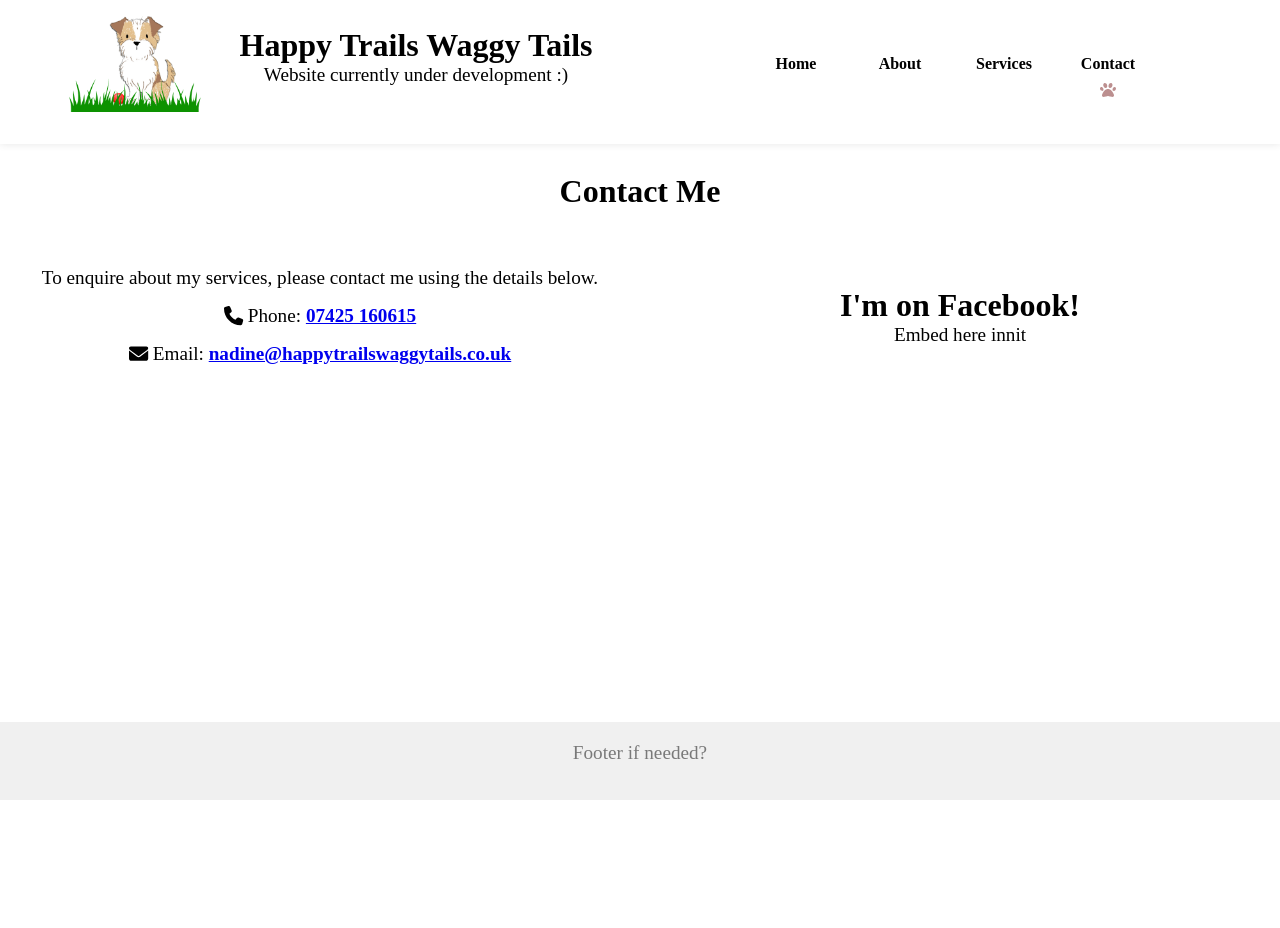
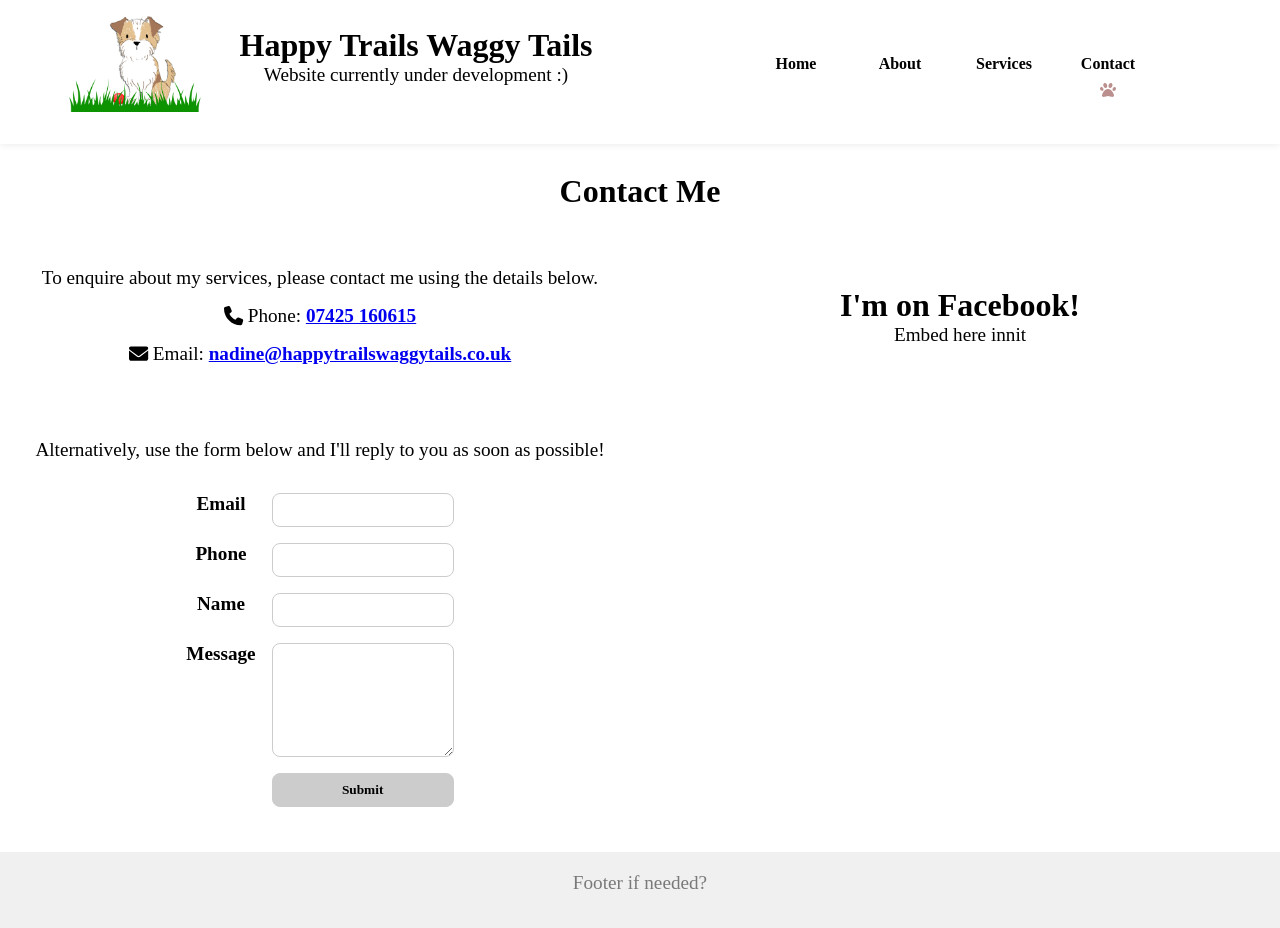
Before and after one commit to ChaosCantrip/HappyTrailsWaggyTails, a Next.js app: page /contact in a window 1280 px wide. Before the commit the page ends 800 px from the top, so only its background shows below. Built offline with nearby package versions, Linux system fonts and the light colour scheme; a web font is replaced by a local one.

Commit message:
Added ContactForm

```diff
--- /dev/null
+++ b/app/contact/ContactForm.js
@@ -0,0 +1,106 @@
+"use client"
+
+import styles from "@/styles/modules/form.module.css";
+import {useState} from "react";
+import {FontAwesomeIcon} from "@fortawesome/react-fontawesome";
+import { faCheck, faXmark, faSpinner } from "@fortawesome/free-solid-svg-icons";
+
+export default function ContactForm(){
+    const [status, setStatus] = useState("form");
+    function Form(){
+        return (
+            <div className={styles.container}>
+                <form className={styles.form} onSubmit={handleSubmit}>
+                    <label className={styles.label} htmlFor="frm-email">Email</label>
+                    <input className={styles.input} id="frm-email" type="email" name="email" autoComplete="email" required/>
+
+                    <label className={styles.label} htmlFor="frm-phone">Phone</label>
+                    <input className={styles.input} id="frm-phone" type="tel" name="phone" autoComplete="tel" required/>
+
+                    <label className={styles.label} htmlFor="frm-name">Name</label>
+                    <input className={styles.input} id="frm-first" type="text" name="name" autoComplete="name" required />
+
+                    <label className={styles.label} htmlFor="frm-message">Message</label>
+                    <textarea className={styles.input} id="frm-message" rows="6" name="message"></textarea>
+
+                    <div></div>
+                    <button className={styles.submit} type="submit">Submit</button>
+                </form>
+            </div>
+        )
+    }
+
+    function Sending(){
+        return (
+            <div className={styles.container}>
+                <h1>Sending...</h1>
+                <FontAwesomeIcon className={styles.icon} icon={faSpinner} spin/>
+            </div>
+        )
+    }
+
+    function Error(){
+        return (
+            <div className={styles.container}>
+                <h1>Something Went Wrong!</h1>
+                <FontAwesomeIcon className={styles.icon} icon={faXmark} />
+                <p>Please try again later</p>
+                <button className={styles.submit} onClick={() => setStatus("form")}>Try Again</button>
+            </div>
+        )
+    }
+
+
+    function Success(){
+        return (
+            <div className={styles.container}>
+                <h1>Success!</h1>
+                <FontAwesomeIcon className={styles.icon} icon={faCheck} />
+                <p>I'll be in touch soon!</p>
+            </div>
+        )
+    }
+
+    function Body(){
+        if (status === "form") {
+            return <Form/>
+        } else if (status === "sending") {
+            return <Sending/>
+        } else if (status === "success") {
+            return <Success/>
+        } else {
+            return <Error/>
+        }
+    }
+
+    async function handleSubmit(e) {
+        setStatus("sending");
+        e.preventDefault();
+        const data = new FormData(e.currentTarget);
+        try {
+            let formDataObject = Object.fromEntries(data.entries());
+            let formJson = JSON.stringify(formDataObject);
+            const response = await fetch('/api/contact', {
+                method: 'post',
+                headers: {
+                    'Content-Type': 'application/json',
+                    Accept: 'application/json'
+                },
+                body: formJson
+            });
+            if (!response.ok) {
+                throw new Error(`Invalid response: ${response.status}`);
+            }
+            setStatus("success");
+        } catch (err) {
+            console.error(err);
+            setStatus("error");
+        }
+    }
+
+    return (
+        <div className={styles.wrapper}>
+            <Body/>
+        </div>
+    );
+}
--- a/app/contact/page.js
+++ b/app/contact/page.js
@@ -1,6 +1,7 @@
 import layout from "@/styles/modules/layout.module.css";
 import {FontAwesomeIcon} from "@fortawesome/react-fontawesome";
 import {faEnvelope, faPhone} from "@fortawesome/free-solid-svg-icons";
+import ContactForm from "@/app/contact/ContactForm";
 
 export const metadata = {
     title: "Contact"
@@ -21,6 +22,10 @@ export default function ContactPage() {
                 <h1>I'm on Facebook!</h1>
                 <p>Embed here innit</p>
             </div>
+            <div className={layout.left}>
+                <p>Alternatively, use the form below and I'll reply to you as soon as possible!</p>
+                <ContactForm/>
+            </div>
         </div>
     )
 }
--- /dev/null
+++ b/styles/modules/form.module.css
@@ -0,0 +1,56 @@
+.wrapper {
+    display: flex;
+    flex-direction: column;
+    justify-content: center;
+    align-items: center;
+    padding: 1rem;
+    width: 100%;
+    height: 100%;
+}
+
+.form {
+    display: grid;
+    grid-template-columns: auto auto;
+    grid-gap: 1rem;
+}
+
+.label {
+    font-size: 1.2rem;
+    font-weight: bolder;
+    margin-bottom: 0.5rem;
+}
+
+.input {
+    padding: 0.5rem;
+    border-radius: 0.5rem;
+    border: 1px solid #ccc;
+    outline: none;
+}
+
+.input:focus {
+    border: 1px solid #000;
+    background: #e7e7e7;
+}
+
+.input:hover {
+    border: 1px solid #000;
+}
+
+.submit {
+    padding: 0.5rem;
+    border-radius: 0.5rem;
+    border: 1px solid #ccc;
+    outline: none;
+    cursor: pointer;
+    background-color: #ccc;
+    font-weight: bolder;
+}
+
+.submit:hover {
+    background-color: rosybrown;
+    color: #fff;
+}
+
+.icon {
+    font-size: xxx-large;
+}
```
